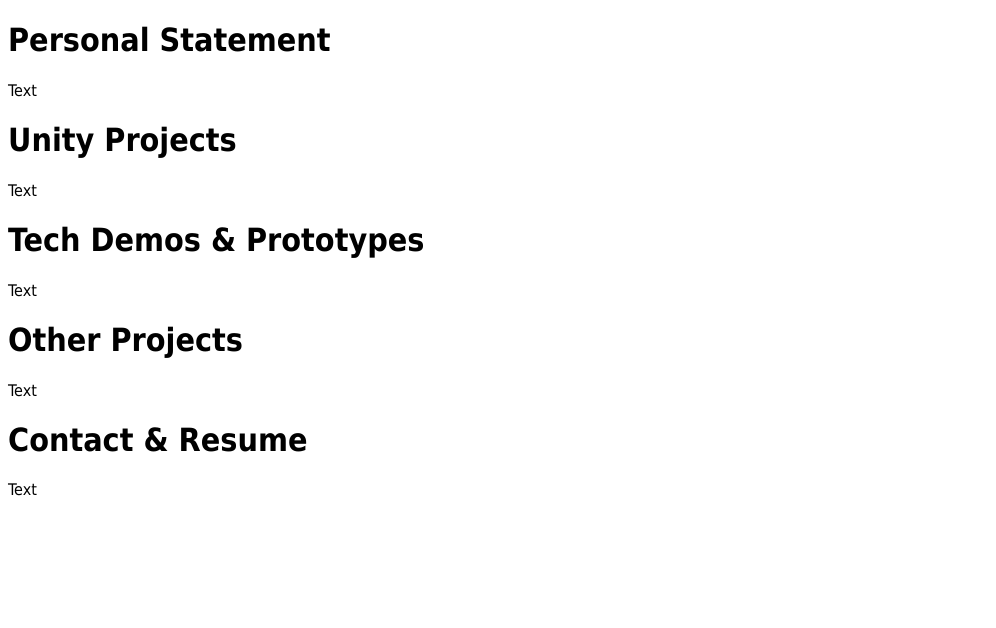
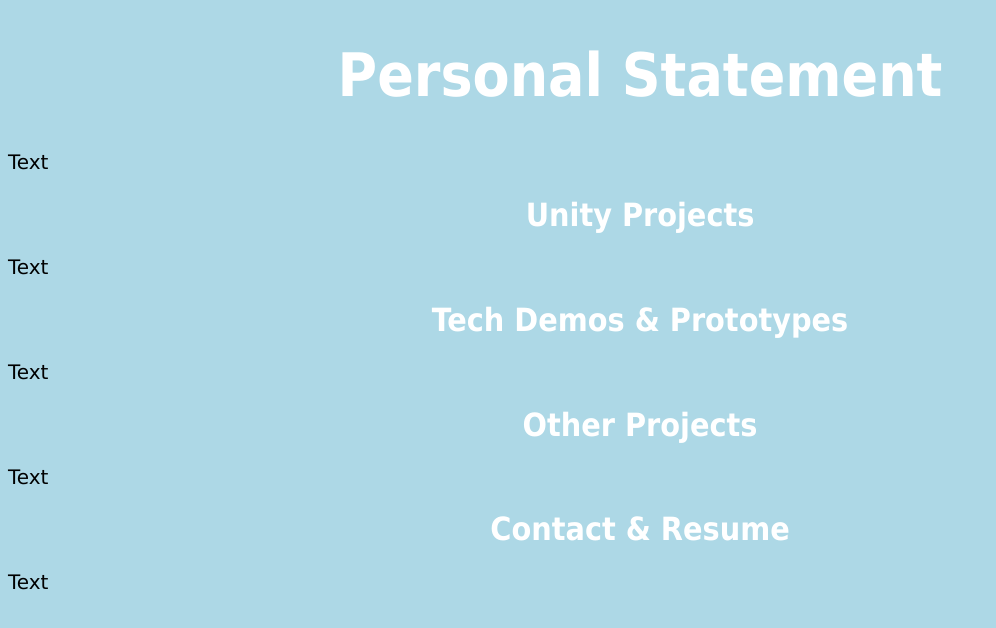
Before and after one commit to alexman37/alexman37.github.io, a plain HTML site: page index.html in a window 1280 px wide. Shown: the whole page, without its empty margins (0-996 px from the left). Drawn offline with Linux system fonts and the light colour scheme.

Commit message:
Add files via upload

```diff
--- a/index.html
+++ b/index.html
@@ -1,5 +1,6 @@
 <!DOCTYPE html>
 <html lang="en">
+<link rel="stylesheet" href="personal-page.css">
 <body style="font-family: tahoma">
     <!--Personal Statement-->
     <h1 class="h1-first">
```
